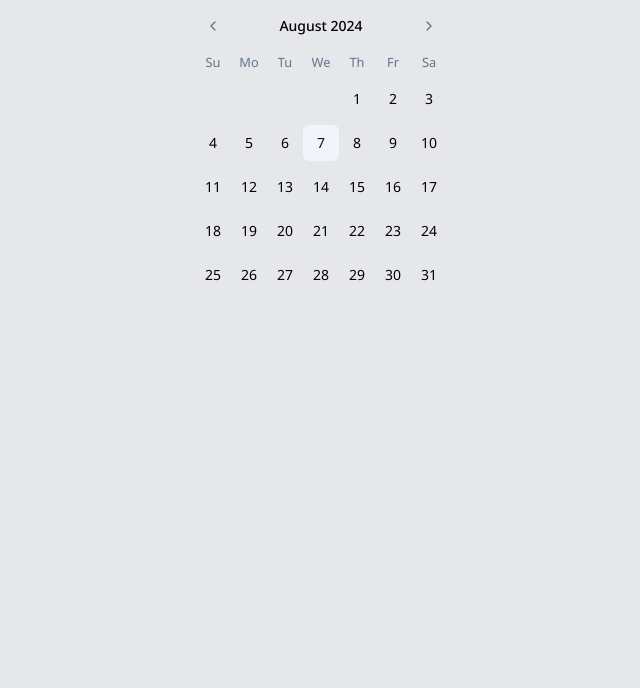
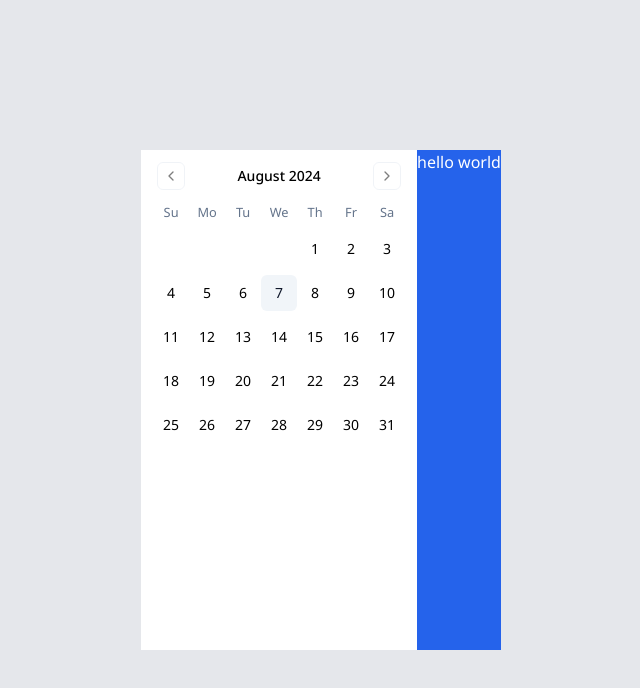
Before and after one commit to sleepyArpan/event-management, a Next.js app: page / in a window 1280 px wide. Shown: the top 688 px of the page, without its empty margins (319-959 px from the left). Built offline with nearby package versions, Linux system fonts and the light colour scheme.

Commit message:
add basic layout

```diff
--- a/src/app/page.tsx
+++ b/src/app/page.tsx
@@ -2,8 +2,15 @@ import { Calendar } from '@/components/ui/calendar';
 
 export default function Home() {
   return (
-    <main className='h-screen flex flex-col items-center bg-gray-200'>
-      <Calendar />
+    <main className='h-screen grid place-items-center bg-gray-200'>
+      <div className='max-w-3xl h-[500px] flex'>
+        <div className='bg-white'>
+          <Calendar />
+        </div>
+        <div className='bg-primary w-2/4'>
+          <span className='text-white'>hello world</span>
+        </div>
+      </div>
     </main>
   );
 }
```
